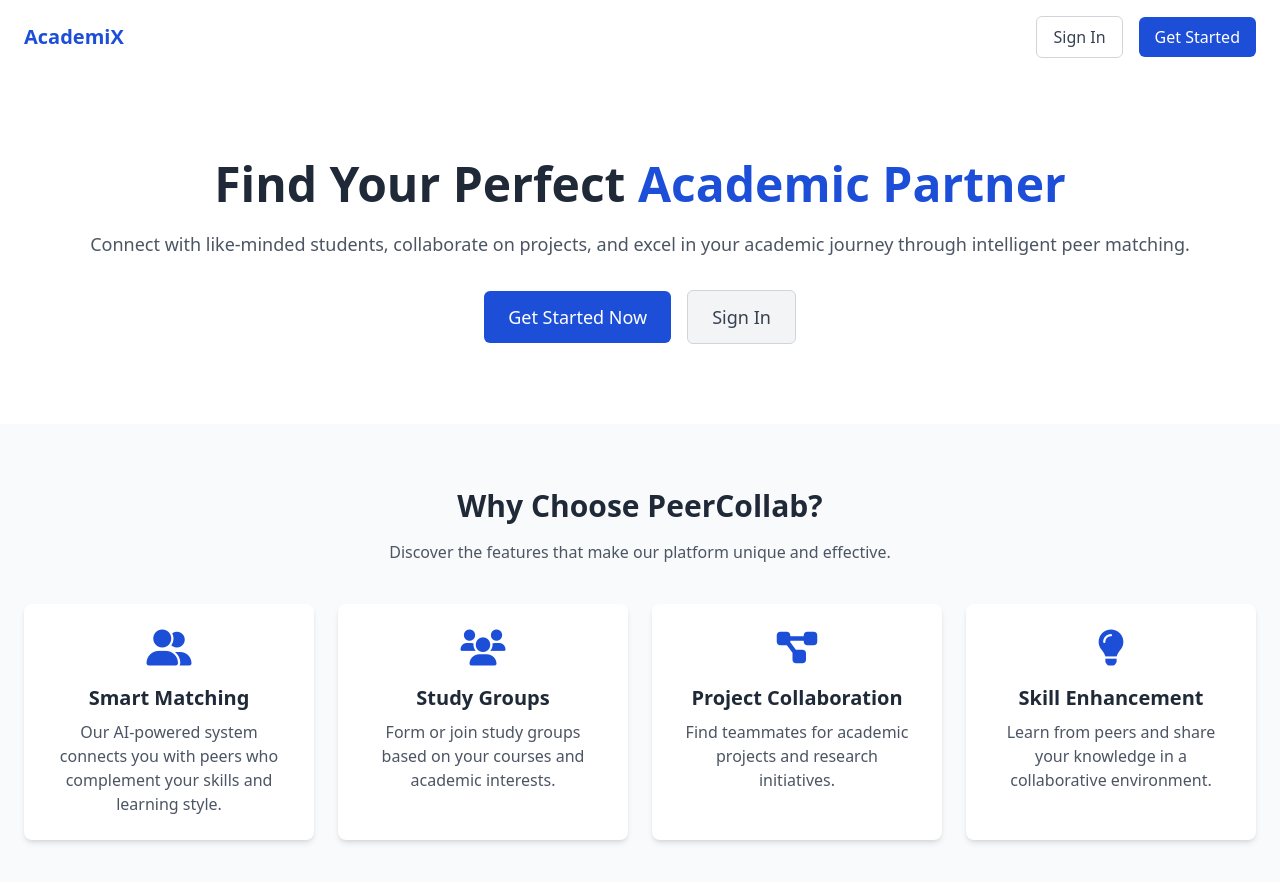
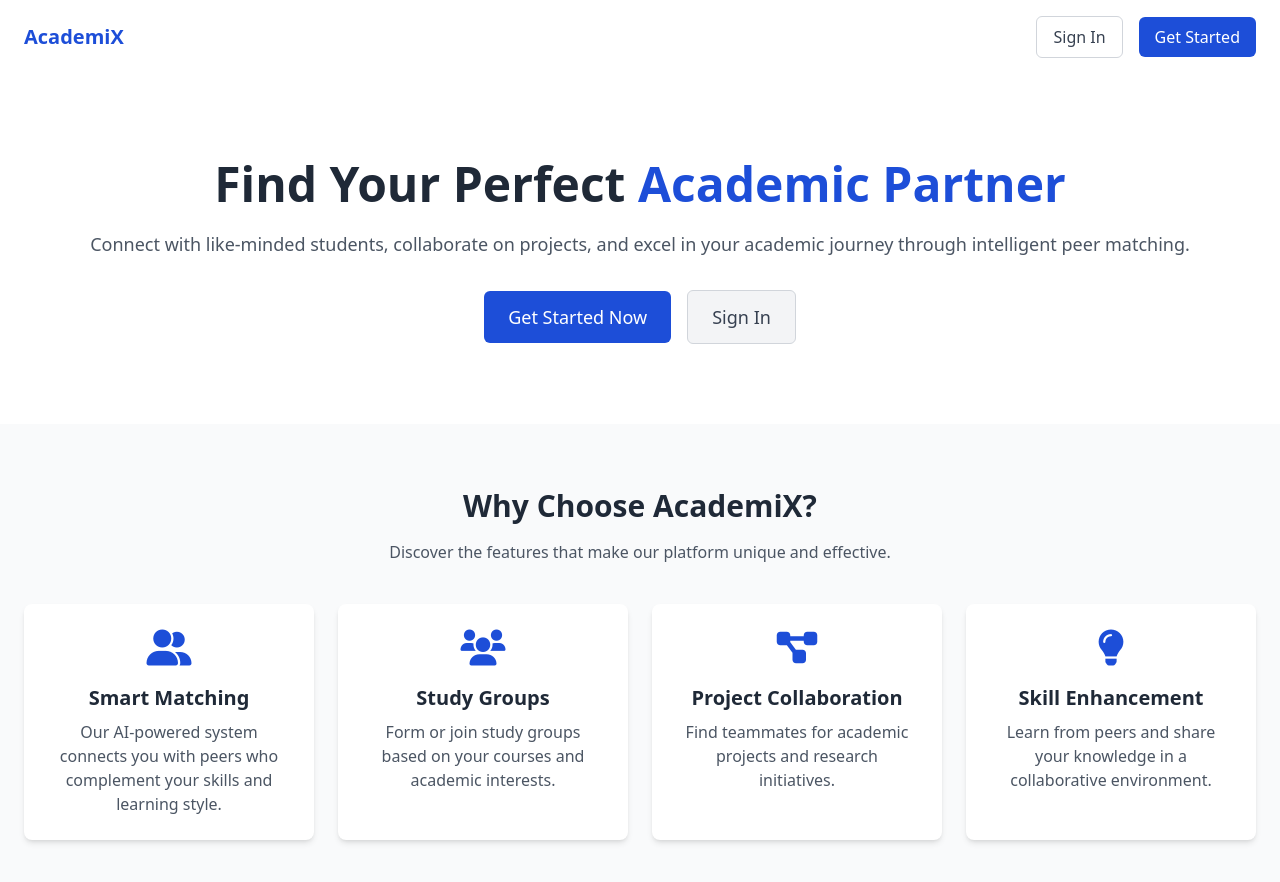
Before and after one commit to codevtadiii/AcademiX, a React (Create React App) app in the folder academix/: page / in a window 1280 px wide. Shown: the top 882 px of the page. Built offline with nearby package versions, Linux system fonts and the light colour scheme.

Commit message:
Update LandingPage.js

```diff
--- a/academix/src/components/LandingPage.js
+++ b/academix/src/components/LandingPage.js
@@ -10,7 +10,7 @@ const HomePage = () => {
             <span className="text-blue-700 font-bold">AcademiX</span>
           </div>
           <div>
-            <button className="px-4 py-2 text-gray-700 border border-gray-300 rounded-md mr-4 hover:bg-gray-100">
+            <button className="px-4 py-2 text-gray-700 border border-gray-300 rounded-md mr-4 hover:bg-gray-100" >
               Sign In
             </button>
             <button className="px-4 py-2 bg-blue-700 text-white rounded-md hover:bg-blue-800">
@@ -45,7 +45,7 @@ const HomePage = () => {
       <section className="py-16 bg-gray-50">
         <div className="container mx-auto px-6">
           <h2 className="text-3xl font-bold text-gray-800 text-center">
-            Why Choose PeerCollab?
+            Why Choose AcademiX?
           </h2>
           <p className="text-gray-600 text-center mt-4 mb-10">
             Discover the features that make our platform unique and effective.
```
